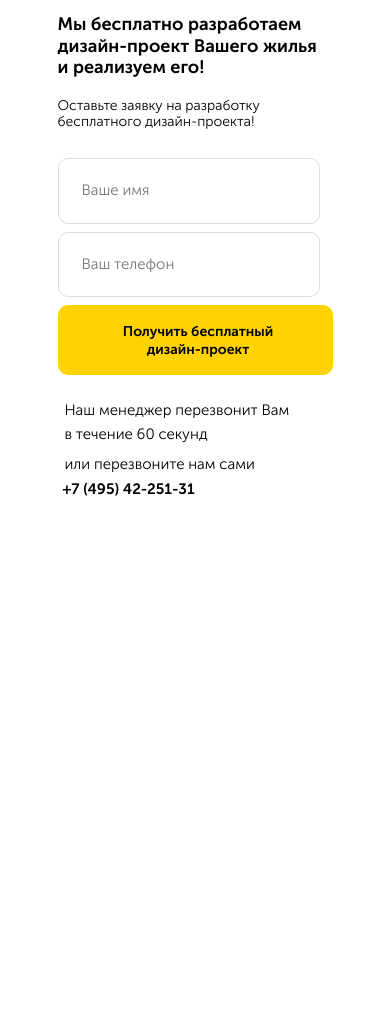
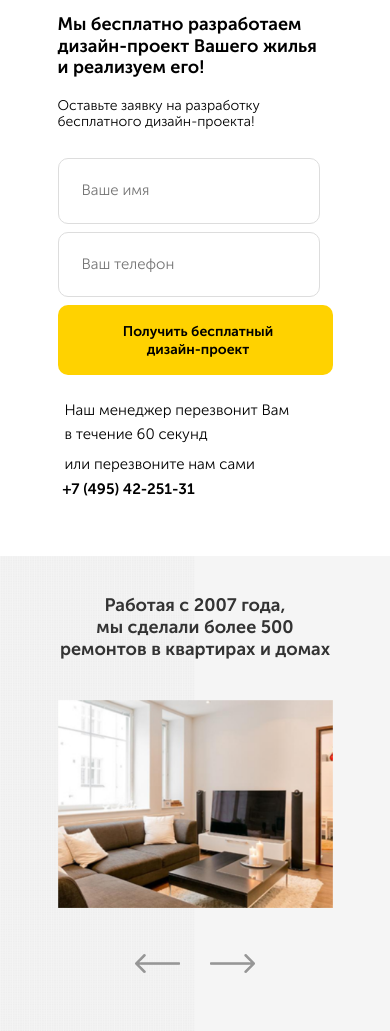
Before and after one commit to Velmoren/webstart, a plain HTML site: page src/index.html in a window 390 px wide. Shown: the part 776-1807 px from the top of the page. Before the commit the page ends 1332 px from the top, so only its background shows below. Drawn offline with nearby package versions, Linux system fonts and the light colour scheme.

Commit message:
добавлена секция слайдера, добавлен адаптив

```diff
--- a/src/index.html
+++ b/src/index.html
@@ -8,6 +8,7 @@
   <title>Document</title>
   <link rel="stylesheet" href="css/normalize.css">
   <link rel="stylesheet" href="css/style.css">
+  <link rel="stylesheet" href="css/owl.carousel.css">
 </head>
 
 <body>
@@ -107,7 +108,40 @@
       <!-- /.container -->
     </section>
     <!-- /.offer -->
-  </main>
+
+    <section class="section portfolio">
+      <div class="container">
+        <h2 class="section-title portfolio__title">
+          Работая с 2007 года,<br> мы сделали более 500 ремонтов в квартирах и домах
+        </h2>
+        <div class="slider owl-carousel">
+          <div class="slider__item"><img class="slider__image" src="img/portfolio/slider-1.jpg" alt="slide"></div>
+          <!-- /.slider__item -->
+          <div class="slider__item"><img class="slider__image" src="img/portfolio/slider-2.jpg" alt="slide"></div>
+          <!-- /.slider__item -->
+          <div class="slider__item"><img class="slider__image" src="img/portfolio/slider-3.jpg" alt="slide"></div>
+          <!-- /.slider__item -->
+          <div class="slider__item"><img class="slider__image" src="img/portfolio/slider-1.jpg" alt="slide"></div>
+          <!-- /.slider__item -->
+          <div class="slider__item"><img class="slider__image" src="img/portfolio/slider-2.jpg" alt="slide"></div>
+          <!-- /.slider__item -->
+          <div class="slider__item"><img class="slider__image" src="img/portfolio/slider-3.jpg" alt="slide"></div>
+          <!-- /.slider__item -->
+        </div>
+        <!-- /.slider -->
+        <div class="arrows portfolio__arrows">
+          <div class="arrows__left">
+            <img src="img/portfolio/slider-arrow-1.png" alt="">
+          </div>
+          <div class="arrows__right">
+            <img src="img/portfolio/slider-arrow-2.png" alt="">
+          </div>
+        </div>
+        <!-- /.section-title portfolio-title -->
+      </div>
+      <!-- /.container -->
+    </section>
+    <!-- /.section porfolio -->
 
     <div class="modal" id="modal">
       <div class="modal-dialog">
@@ -123,6 +157,36 @@
       crossorigin="anonymous"></script>
     <script src="js/modal.js"></script>
     <script src="js/scroll.js"></script>
+    <script src="js/owl.carousel.min.js"></script>
+    <script>
+      // Переназначаем кнопки, отключив nav
+      $('.arrows__right').click(function () {
+        $('.owl-carousel').trigger('next.owl.carousel', [1000]);
+      })
+
+      $('.arrows__left').click(function () {
+        $('.owl-carousel').trigger('prev.owl.carousel', [1000]);
+      })
+
+      $('.owl-carousel').owlCarousel({
+        loop: true,
+        margin: 10,
+        autoplay: true,
+        autoplayTimeout: 4000,
+        autoplaySpeed: 1000,
+        responsive: {
+          0: {
+            items: 1
+          },
+          768: {
+            items: 2
+          },
+          1200: {
+            items: 3
+          }
+        }
+      });
+    </script>
 </body>
 
 </html>
--- a/src/sass/_interface.sass
+++ b/src/sass/_interface.sass
@@ -22,6 +22,7 @@ img
     font-size: 24px;
     font-family: 'Museo Sans Cyrl 700'
     font-weight: 700
+    text-align: center
   &-subtitle
     font-size: 16px;
 .input
@@ -32,7 +33,10 @@ img
   outline: none
   &:focus
     border: 1px solid $main-color
-
+.arrows
+  &__left, &__right
+    &:hover
+      cursor: pointer
 
 @media (max-width: 1200px)
   .container
--- a/src/sass/blocks/_offer.sass
+++ b/src/sass/blocks/_offer.sass
@@ -20,6 +20,7 @@
     line-height: 35px;
     margin-bottom: 20px
     margin-top: -8px
+    text-align: left
   &__subtitle
     display: block
     max-width: 250px
--- /dev/null
+++ b/src/sass/blocks/_portfolio.sass
@@ -0,0 +1,58 @@
+.portfolio
+  background: $background-gray url('../img/portfolio/portfolio-pattern.jpg') repeat-y center left
+  background-size: 50%
+  &__title
+    max-width: 800px
+    margin: auto
+    margin-top: 11px
+    margin-bottom: 92px
+    color: $text-color
+    font-size: 30px
+    line-height: 45px
+    font-family: 'Museo Sans Cyrl 700'
+    font-weight: 700
+  &__arrows
+    max-width: 120px
+    margin: auto
+    margin-top: 68px
+    display: flex
+    justify-content: space-between
+.slider
+  &__image
+    margin: auto
+
+@media (max-width: 1200px)
+  .portfolio
+    &__title
+      margin-top: -10px
+      font-size: 26px
+      line-height: 26px
+    &__arrows
+      margin-top: 40px
+    .slider
+      margin: auto
+      margin-top: -30px
+@media (max-width: 768px)
+  .portfolio
+    &__title
+      margin-top: -10px
+      font-size: 20px
+      line-height: 26px
+    &__arrows
+      margin-top: 32px
+    .slider
+      margin: auto
+      margin-top: -52px
+      max-width: 500px
+@media (min-width: 320px) and (max-width: 567px)
+  .portfolio
+    &__title
+      margin-top: -15px
+      font-size: 18px
+      line-height: 22px
+    &__arrows
+      margin-top: 28px
+  .slider
+    max-width: 246px
+    margin: auto
+    margin-top: -52px
--- a/src/sass/blocks/_scroll.sass
+++ b/src/sass/blocks/_scroll.sass
@@ -3,9 +3,10 @@
   height: 60px
   opacity: 0.5
   position: fixed
-  bottom: 50px
+  bottom: 25px
   right: 25px
   display: none
   text-indent: -9999px
   background: url('../img/scroll/icon_top.png') no-repeat
   background-size: contain
+  z-index: 100
--- a/src/sass/style.sass
+++ b/src/sass/style.sass
@@ -10,3 +10,4 @@
 @import 'blocks/_modal.sass'
 // подключаем стиль кнопки прокрутки сайта наверх
 @import 'blocks/_scroll.sass'
+@import 'blocks/_portfolio.sass'
```
Also changed, not shown: src/css/owl.carousel.css (added), src/css/style.css, src/img/portfolio/portfolio-pattern.jpg (added), src/img/portfolio/slider-1.jpg (added), src/img/portfolio/slider-2.jpg (added), src/img/portfolio/slider-3.jpg (added), src/img/portfolio/slider-arrow-1.png (added), src/img/portfolio/slider-arrow-2.png (added), src/js/owl.carousel.min.js (added), 1 other file. Lines whose indentation alone changed are shown as unchanged.
